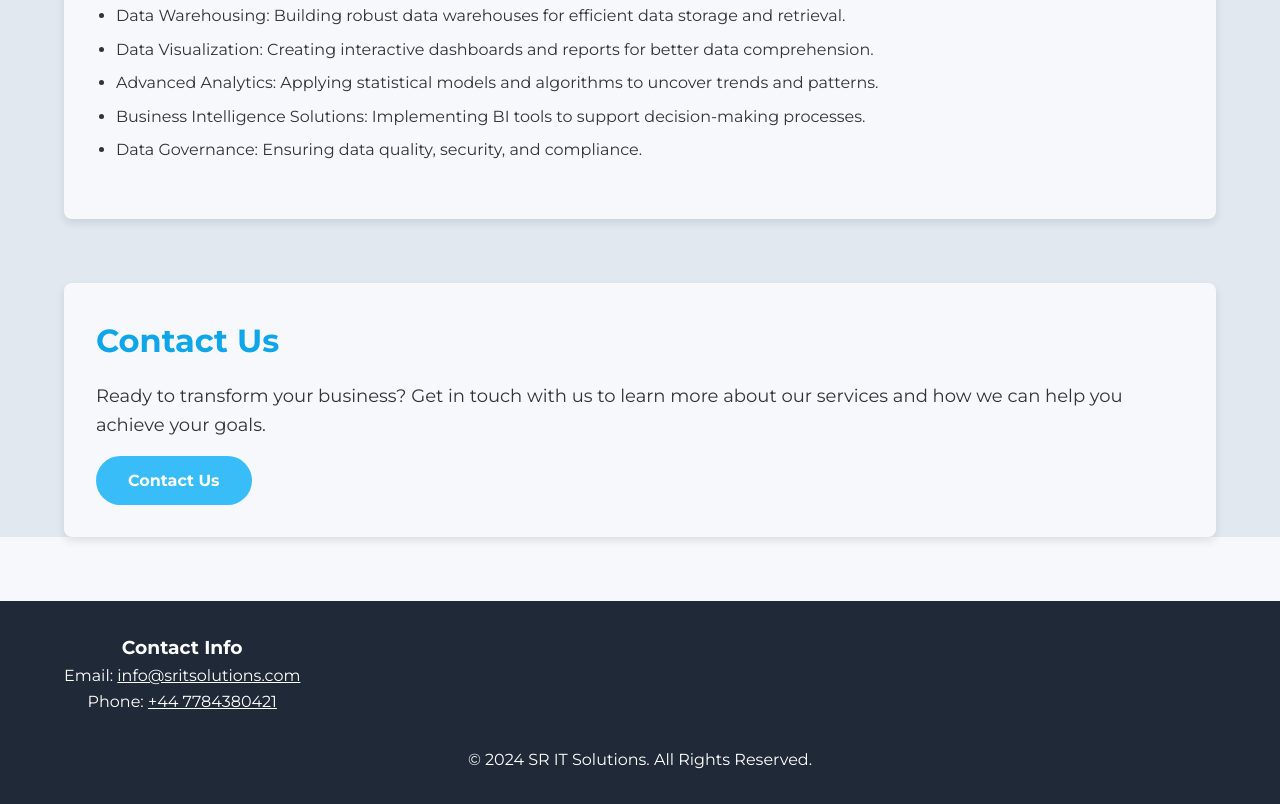
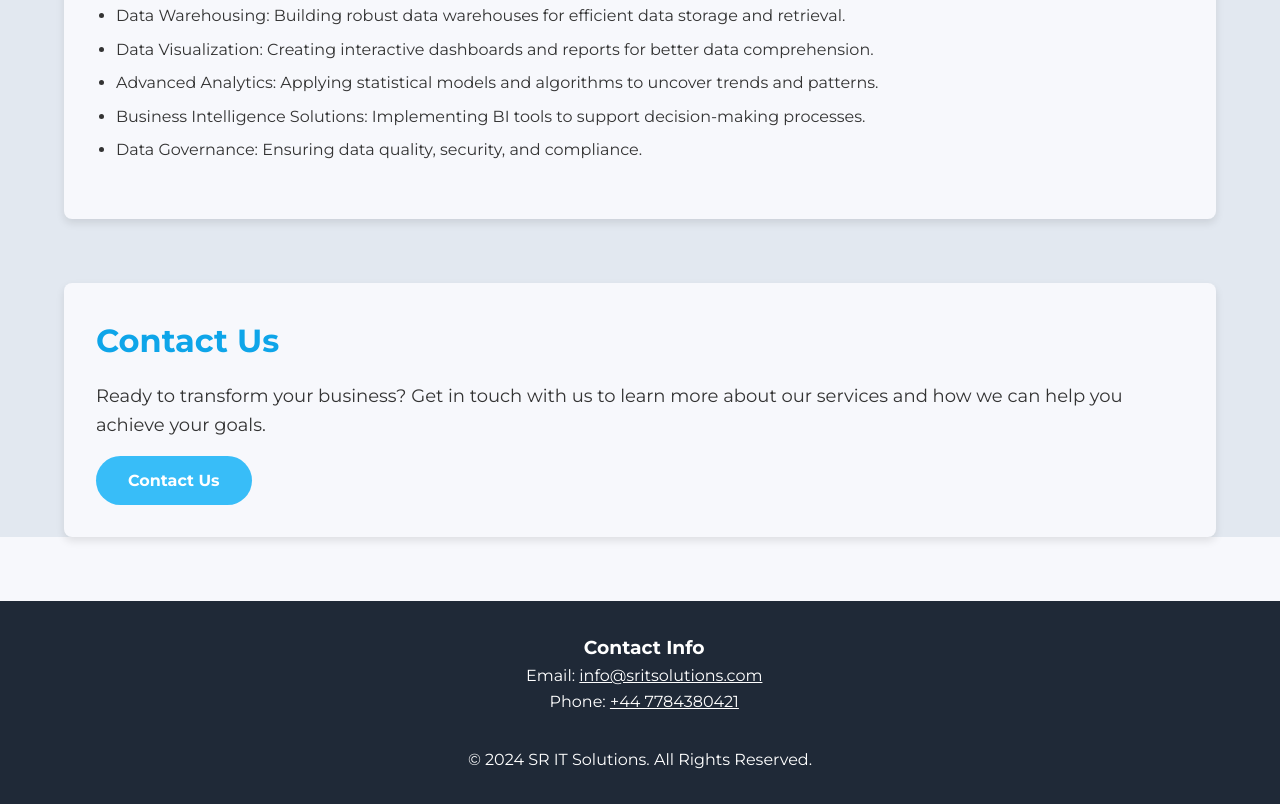
Before and after one commit to RamadeviDev/SR-IT-Solutions-, a plain HTML site: page Services.html in a window 1280 px wide. Shown: the part 2811-3615 px from the top of the page. Drawn offline with Linux system fonts and the light colour scheme.

Commit message:
Update services.css

```diff
--- a/services.css
+++ b/services.css
@@ -408,6 +408,7 @@ footer .footer-content {
 footer .footer-contact {
     max-width: 300px;
     position: relative;
+     right: -462px;
 }
 
 .Email {
```
